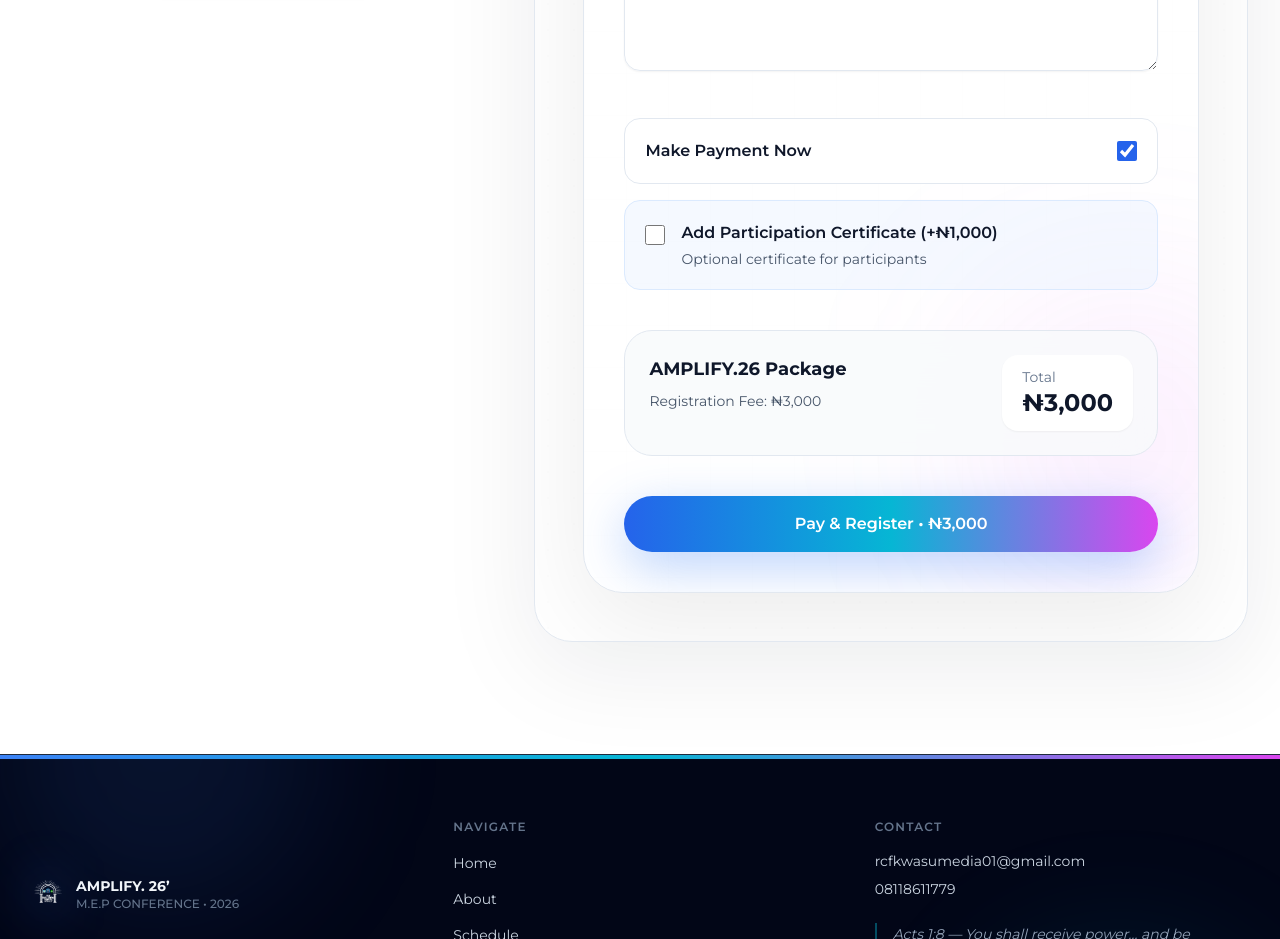
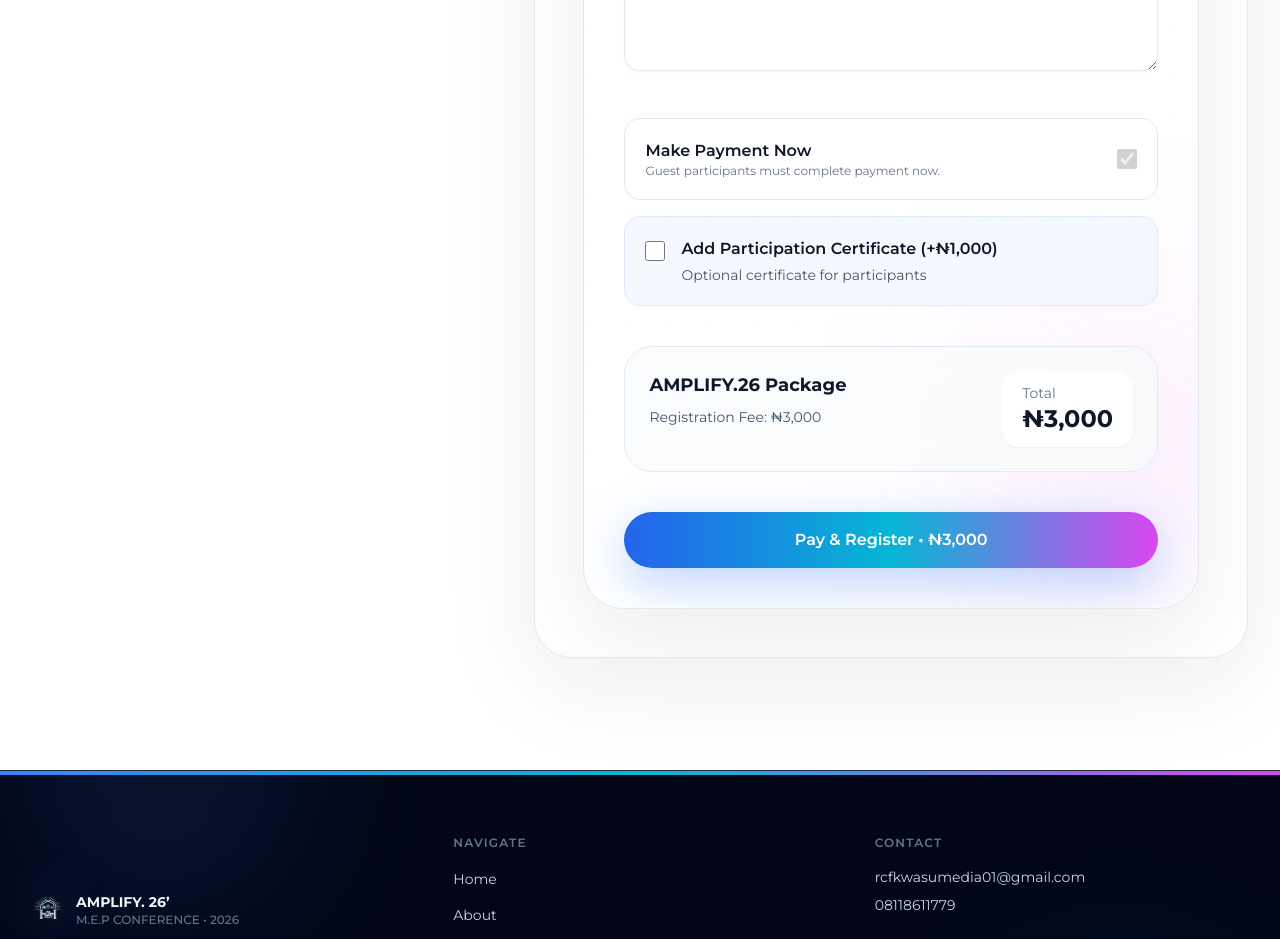
Before and after one commit to MostTP/amplify, a Next.js app: page /register in a window 1280 px wide. Shown: the part 2080-3019 px from the top of the page. Built offline with nearby package versions, Linux system fonts and the light colour scheme.

Commit message:
fix payment form

```diff
--- a/src/app/api/verify-payment/route.ts
+++ b/src/app/api/verify-payment/route.ts
@@ -36,6 +36,16 @@ export async function POST(req: Request) {
     // FREE REGISTRATION (NO PAYMENT)
     // =========================
     if (!reference) {
+      if (formData.attendanceType === "outsider") {
+        return NextResponse.json(
+          {
+            success: false,
+            message: "Guest participants must complete payment during registration.",
+          },
+          { status: 400 }
+        );
+      }
+
       await Promise.all([
         submitToSheet(
           {
--- a/src/components/RegisterForm.tsx
+++ b/src/components/RegisterForm.tsx
@@ -39,6 +39,9 @@ export default function RegisterForm() {
     setFormData((prev) => ({
       ...prev,
       [name]: value,
+      ...(name === "attendanceType" && value === "outsider"
+        ? { isPaid: true }
+        : {}),
     }));
   }
 
@@ -66,7 +69,6 @@ export default function RegisterForm() {
   async function handleSubmit(e: React.FormEvent) {
     e.preventDefault();
 
-    // 🆓 FREE FLOW
     if (!formData.isPaid) {
       const res = await fetch("/api/verify-payment", {
         method: "POST",
@@ -99,6 +101,8 @@ export default function RegisterForm() {
   const certificateFee = formData.certificateRequired ? 1000 : 0;
 
   const total = baseFee + certificateFee;
+
+  const isGuestParticipant = formData.attendanceType === "outsider";
 
   const inputStyles = `
     w-full rounded-2xl
@@ -259,10 +263,18 @@ export default function RegisterForm() {
 
           {/* PAYMENT TOGGLE */}
           <label className="flex items-center justify-between rounded-2xl border border-slate-200 bg-white p-5">
-            <p className="font-semibold text-slate-900">Make Payment Now</p>
+            <div>
+              <p className="font-semibold text-slate-900">Make Payment Now</p>
+              {isGuestParticipant ? (
+                <p className="text-xs text-slate-500">
+                  Guest participants must complete payment now.
+                </p>
+              ) : null}
+            </div>
             <input
               type="checkbox"
               checked={formData.isPaid}
+              disabled={isGuestParticipant}
               onChange={(e) =>
                 setFormData((prev) => ({
                   ...prev,
```
